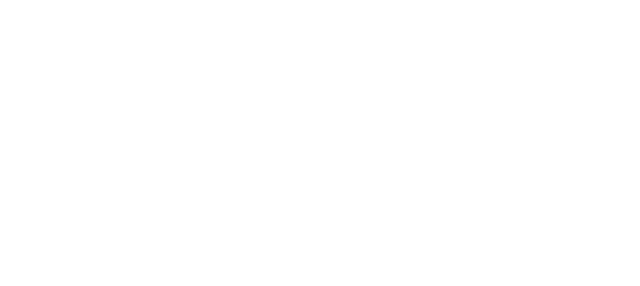
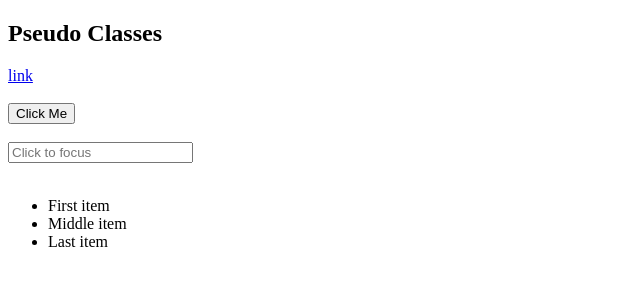
Before and after one commit to BRUH-on/cafe-design-page, a plain HTML site: page pseudo_class.html in a window 1280 px wide. Shown: the whole page, without its empty margins (0-640 px from the left). Drawn offline with Linux system fonts and the light colour scheme.

Commit message:
Update pseudo_class.html
added html code

```diff
--- a/pseudo_class.html
+++ b/pseudo_class.html
@@ -4,8 +4,25 @@
     <meta charset="UTF-8">
     <meta name="viewport" content="width=device-width, initial-scale=1.0">
     <title>pseudo classes</title>
+
 </head>
+
 <body>
+    <h2>Pseudo Classes </h2>
 
+<a href="#"> link</a>
+<br><br>
+
+<button>Click Me</button>
+<br><br>
+
+<input type="text" placeholder="Click to focus">
+<br><br>
+
+<ul>
+    <li>First item</li>
+    <li>Middle item</li>
+    <li>Last item</li>
+</ul>
 </body>
 </html>
```
